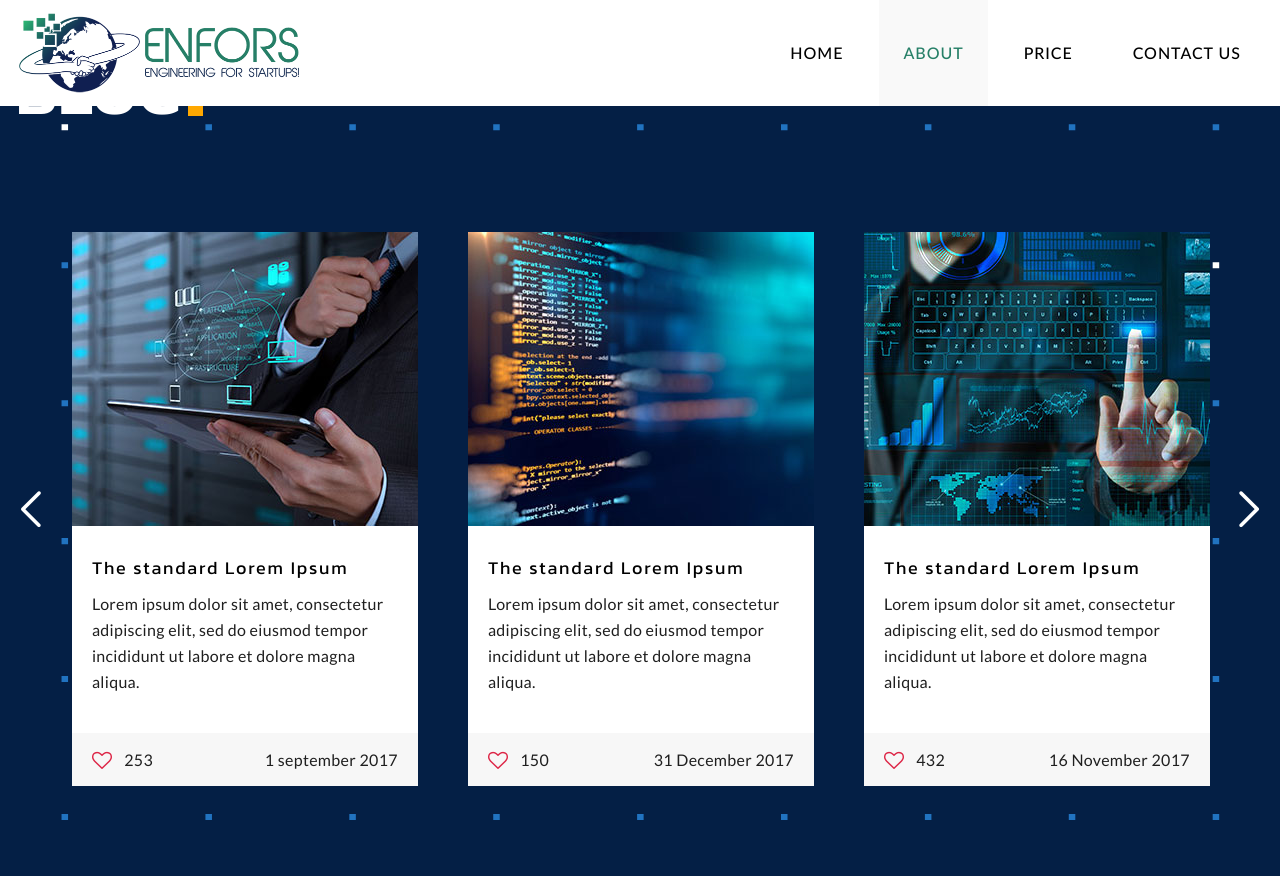
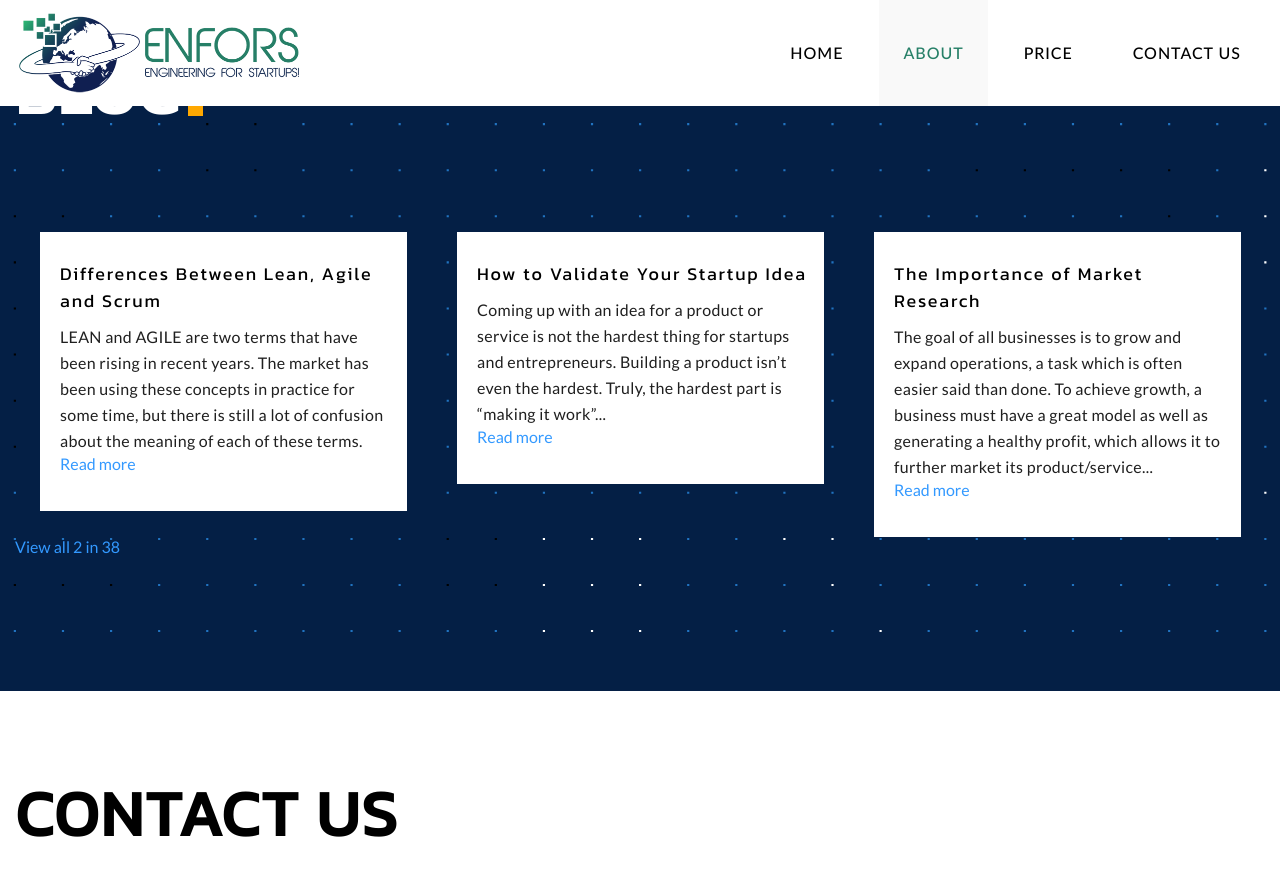
Before and after one commit to chachik/chachik.github.io, a Jekyll site: the page built from index.html, in a window 1280 px wide and 900 px high, scrolled down 2381 px. Shown: the top 876 px of the window. Built offline with Jekyll 4.4.1, drawn with Linux system fonts in a browser that asks for light colours; some web fonts are replaced; Markdown is read by kramdown in place of the engine named in the settings; some of the changed text lies outside the part shown.

Commit message:
Head and Blog sections improvements.

```diff
--- a/index.html
+++ b/index.html
@@ -31,30 +31,17 @@ layout: default
 		</header>
 		<main id="main">
 			<div id="section-1" class="jumbotron parallax-holder">
-				<img class="parallax-img" src="images/jumbotron-bg.jpg" width="1423" height="801" alt="image description">
+				<img class="parallax-img" src="images/infinity.svg" alt="image description">
 				<div class="container">
 					<div class="carousel-slider">
 						<div>
 							<div class="text-wrap display-1">
-								<header class="jumbotron-header">
-									<h1 class="title">ENFORS</h1>
-								</header>
 								<div class="text-holder">
-									<p>The Software Development Power for your Startup!</p>
+									<p>we’re engineering for startups</p>
 								</div>
 							</div>
 							<div class="btn-holder">
 								<a class="btn btn-primary btn-more" href="#">Know More</a>
-							</div>
-						</div>
-						<div>
-							<div class="text-wrap display-1">
-								<header class="jumbotron-header">
-									<h1 class="title">ENFORS</h1>
-								</header>
-								<div class="text-holder">
-									<p>The Software Development Power for your Startup!</p>
-								</div>
 							</div>
 						</div>
 					</div>
@@ -217,25 +204,16 @@ layout: default
 					<div class="post-slider">
 						<div>
 							<article class="post-holder">
-								<a href="#" class="img-holder">
-									<img class="img-cover" src="images/blog-1.jpg" width="353" height="294" alt="image description">
-								</a>
 								<div class="post-body">
 									<div class="post-box">
 										<h3 class="post-title h5">
-											<a href="#">The standard Lorem Ipsum</a>
+											<a href="#">Differences Between Lean, Agile and Scrum</a>
 										</h3>
 										<div class="post-text">
-											<p>Lorem ipsum dolor sit amet, consectetur adipiscing elit, sed do eiusmod tempor incididunt ut labore et dolore magna aliqua.</p>
-										</div>
-									</div>
-									<div class="post-footer">
-										<div class="like-holder">
-											<i class="icon-like"></i>
-											<span class="like-count">253</span>
+											<p>LEAN and AGILE are two terms that have been rising in recent years. The market has been using these concepts in practice for some time, but there is still a lot of confusion about the meaning of each of these terms.</p>
 										</div>
 										<a href="#">
-											<time datetime="2017-09-01">1 september 2017</time>
+											Read more
 										</a>
 									</div>
 								</div>
@@ -243,25 +221,16 @@ layout: default
 						</div>
 						<div>
 							<article class="post-holder">
-								<a href="#" class="img-holder">
-									<img class="img-cover" src="images/blog-2.jpg" width="353" height="294" alt="image description">
-								</a>
 								<div class="post-body">
 									<div class="post-box">
 										<h3 class="post-title h5">
-											<a href="#">The standard Lorem Ipsum</a>
+											<a href="#">How to Validate Your Startup Idea</a>
 										</h3>
 										<div class="post-text">
-											<p>Lorem ipsum dolor sit amet, consectetur adipiscing elit, sed do eiusmod tempor incididunt ut labore et dolore magna aliqua.</p>
-										</div>
-									</div>
-									<div class="post-footer">
-										<div class="like-holder">
-											<i class="icon-like"></i>
-											<span class="like-count">150</span>
+											<p>Coming up with an idea for a product or service is not the hardest thing for startups and entrepreneurs. Building a product isn’t even the hardest. Truly, the hardest part is “making it work”...</p>
 										</div>
 										<a href="#">
-											<time datetime="2017-12-31">31 December 2017</time>
+											Read more
 										</a>
 									</div>
 								</div>
@@ -269,83 +238,28 @@ layout: default
 						</div>
 						<div>
 							<article class="post-holder">
-								<a href="#" class="img-holder">
-									<img class="img-cover" src="images/blog-3.jpg" width="353" height="294" alt="image description">
-								</a>
 								<div class="post-body">
 									<div class="post-box">
 										<h3 class="post-title h5">
-											<a href="#">The standard Lorem Ipsum</a>
+											<a href="#">The Importance of Market Research</a>
 										</h3>
 										<div class="post-text">
-											<p>Lorem ipsum dolor sit amet, consectetur adipiscing elit, sed do eiusmod tempor incididunt ut labore et dolore magna aliqua.</p>
-										</div>
-									</div>
-									<div class="post-footer">
-										<div class="like-holder">
-											<i class="icon-like"></i>
-											<span class="like-count">432</span>
+											<p>The goal of all businesses is to grow and expand operations, a task which is often easier said than done. To achieve growth, a business must have a great model as well as generating a healthy profit, which allows it to further market its product/service...</p>
 										</div>
 										<a href="#">
-											<time datetime="2017-11-16">16 November 2017 </time>
-										</a>
-									</div>
-								</div>
-							</article>
-						</div>
-						<div>
-							<article class="post-holder">
-								<a href="#" class="img-holder">
-									<img class="img-cover" src="images/blog-1.jpg" width="353" height="294" alt="image description">
-								</a>
-								<div class="post-body">
-									<div class="post-box">
-										<h3 class="post-title h5">
-											<a href="#">The standard Lorem Ipsum</a>
-										</h3>
-										<div class="post-text">
-											<p>Lorem ipsum dolor sit amet, consectetur adipiscing elit, sed do eiusmod tempor incididunt ut labore et dolore magna aliqua.</p>
-										</div>
-									</div>
-									<div class="post-footer">
-										<div class="like-holder">
-											<i class="icon-like"></i>
-											<span class="like-count">253</span>
-										</div>
-										<a href="#">
-											<time datetime="2017-09-01">1 september 2017</time>
-										</a>
-									</div>
-								</div>
-							</article>
-						</div>
-						<div>
-							<article class="post-holder">
-								<a href="#" class="img-holder">
-									<img class="img-cover" src="images/blog-2.jpg" width="353" height="294" alt="image description">
-								</a>
-								<div class="post-body">
-									<div class="post-box">
-										<h3 class="post-title h5">
-											<a href="#">The standard Lorem Ipsum</a>
-										</h3>
-										<div class="post-text">
-											<p>Lorem ipsum dolor sit amet, consectetur adipiscing elit, sed do eiusmod tempor incididunt ut labore et dolore magna aliqua.</p>
-										</div>
-									</div>
-									<div class="post-footer">
-										<div class="like-holder">
-											<i class="icon-like"></i>
-											<span class="like-count">150</span>
-										</div>
-										<a href="#">
-											<time datetime="2017-12-31">31 December 2017</time>
+											Read more
 										</a>
 									</div>
 								</div>
 							</article>
 						</div>
 					</div>
+					<a href="#">
+						View all
+					</a>
+					<a href="#">
+						2 in 38
+					</a>
 				</div>
 			</section>
 			<section id="section-5" class="section-contact section">
```
Also changed, not shown: 1 other file.
